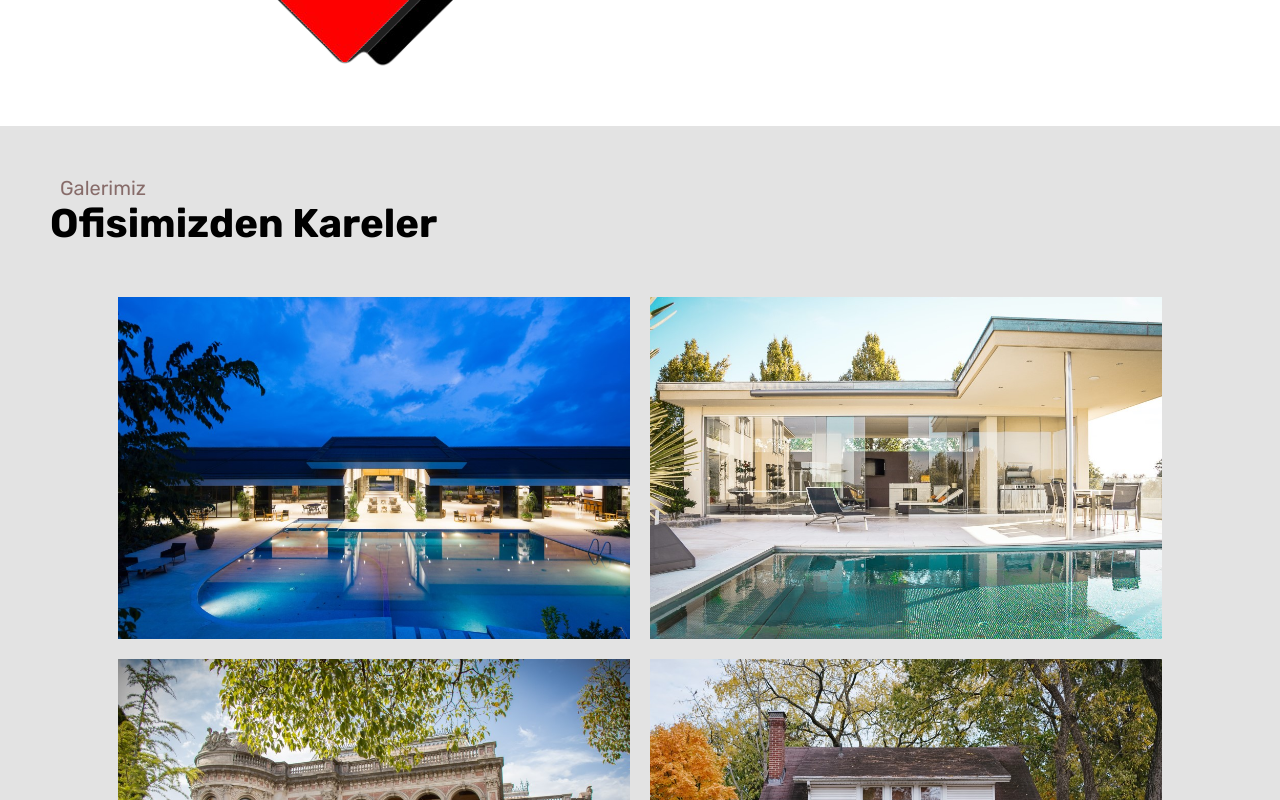
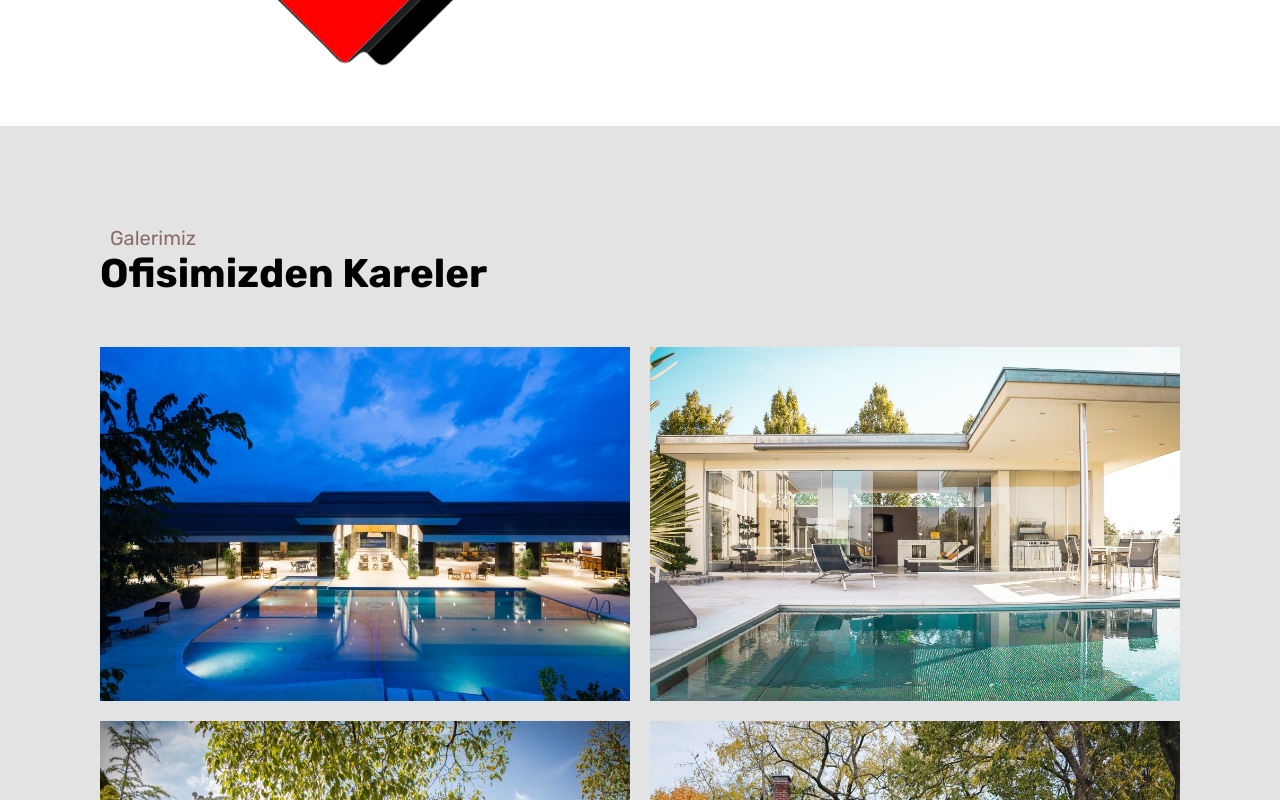
Before and after one commit to TheSky04/berko, a React (Vite) app: page / in a window 1280 px wide. Shown: the part 2820-3620 px from the top of the page. Built offline with nearby package versions, Linux system fonts and the light colour scheme.

Commit message:
a little gallery bug is fixed.

```diff
--- a/src/styles/Gallery.module.css
+++ b/src/styles/Gallery.module.css
@@ -13,7 +13,7 @@
 }
 
 .gallery {
-  padding: 5rem;
+  padding: 10rem;
   background-color: #e3e3e3;
 }
 
@@ -24,11 +24,13 @@
 }
 
 .gallery img {
-  width: 40vw;
+  width: 100%;
 }
 
-.gallery img:nth-child(odd) {
-  justify-self: right;
+@media only screen and (max-width: 1000px) {
+  .gallery {
+    padding: 5rem;
+  }
 }
 
 @media only screen and (max-width: 515px) {
```
